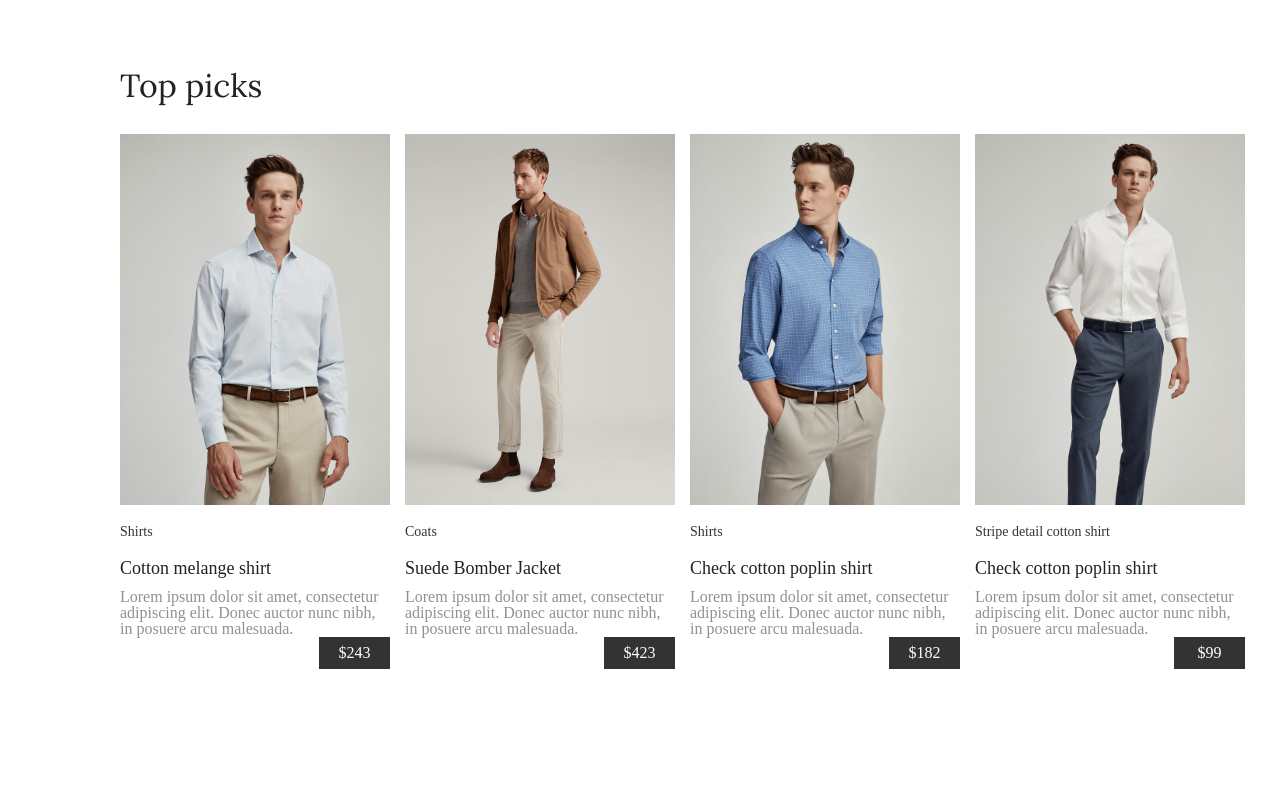
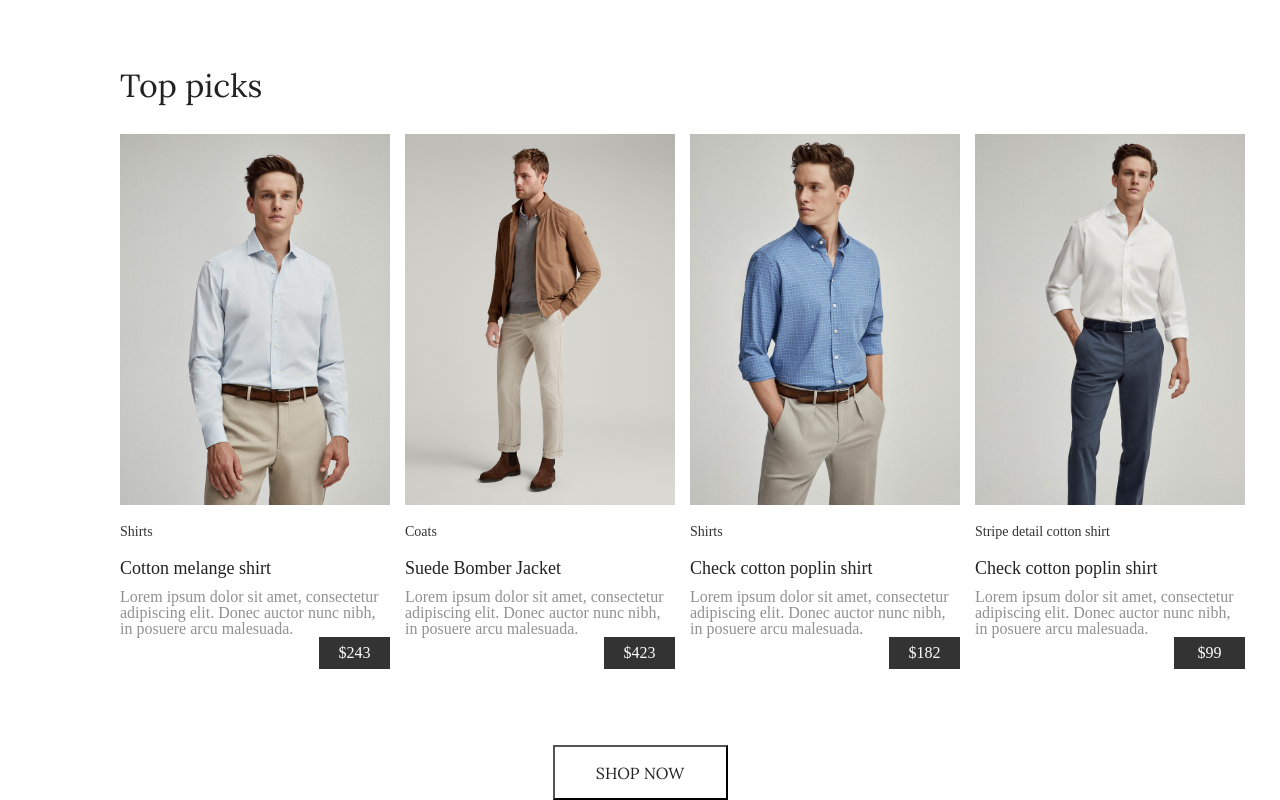
Before and after one commit to nino-kakulia1/be-geltman, a website built with webpack: page src/template.html in a window 1280 px wide. Shown: the part 2063-2863 px from the top of the page. Before the commit the page ends 2808 px from the top, so only its background shows below. Built offline with nearby package versions, Linux system fonts and the light colour scheme; files whose address does not match are found by name.

Commit message:
added featured-section

```diff
--- a/src/styles/_categories-section.scss
+++ b/src/styles/_categories-section.scss
@@ -12,6 +12,7 @@
 
   &__cards {
     display: flex;
+    cursor: pointer;
   }
 
   &__card {
--- a/src/styles/_express-section.scss
+++ b/src/styles/_express-section.scss
@@ -2,6 +2,7 @@
   display: flex;
   margin-top: 110px;
   padding: 0 120px;
+  cursor: pointer;
 
   &__title {
     margin-bottom: 40px;
--- a/src/styles/_featured-section.scss
+++ b/src/styles/_featured-section.scss
@@ -12,6 +12,7 @@
 
   &__cards {
     display: flex;
+    cursor: pointer;
   }
   &__card {
     &:nth-child(2) {
@@ -59,4 +60,17 @@
     color: #ffffff;
     background-color: #333333;
   }
+
+  &__button {
+    margin: 0 auto;
+    width: 175px;
+    height: 55px;
+    font-size: 16px;
+    font-family: $font-main;
+    background-color: transparent;
+    //
+    display: flex;
+    align-items: center;
+    justify-content: center;
+  }
 }
--- a/src/styles/_header.scss
+++ b/src/styles/_header.scss
@@ -16,5 +16,6 @@
 
   &__action-icon {
     margin-right: 25px;
+    cursor: pointer;
   }
 }
--- a/src/template.html
+++ b/src/template.html
@@ -125,6 +125,7 @@
           </div>
         </div>
       </div>
+      <button class="featured-section__button">SHOP NOW</button>
     </div>
   </body>
 </html>
```
